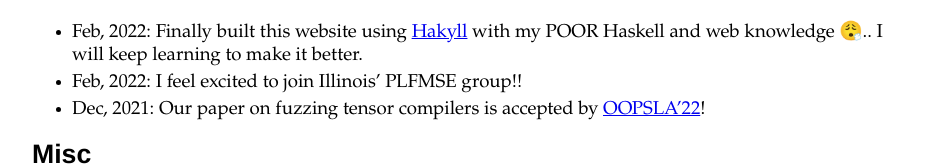
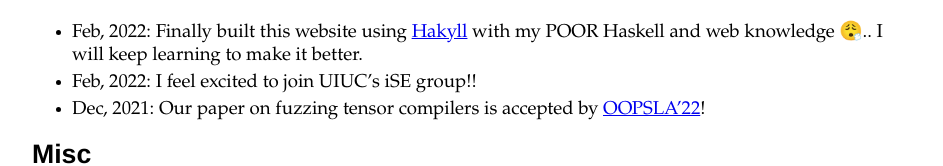
Before and after one commit to zhangpanqin/panqin-22.github.io, a plain HTML site: page docs/index.html in a window 1280 px wide. Shown: the part 902-1068 px from the top of the page, without its empty margins (168-1111 px from the left). Drawn offline with Linux system fonts and the light colour scheme.

Commit message:
update word choice

```diff
--- a/docs/index.html
+++ b/docs/index.html
@@ -60,7 +60,7 @@
   <div id="news"><h1 id="news">News</h1>
 <ul>
 <li>Feb, 2022: Finally built this website using <a href="https://jaspervdj.be/hakyll/">Hakyll</a> with my POOR Haskell and web knowledge 😮‍💨.. I will keep learning to make it better.</li>
-<li>Feb, 2022: I feel excited to join Illinois’ PLFMSE group!!</li>
+<li>Feb, 2022: I feel excited to join UIUC’s iSE group!!</li>
 <li>Dec, 2021: Our paper on fuzzing tensor compilers is accepted by <a href="https://2022.splashcon.org/track/splash-2022-oopsla">OOPSLA’22</a>!</li>
 </ul></div>
   <div id="misc"><h1 id="misc">Misc</h1>
```
Also changed, not shown: 1 other file.
